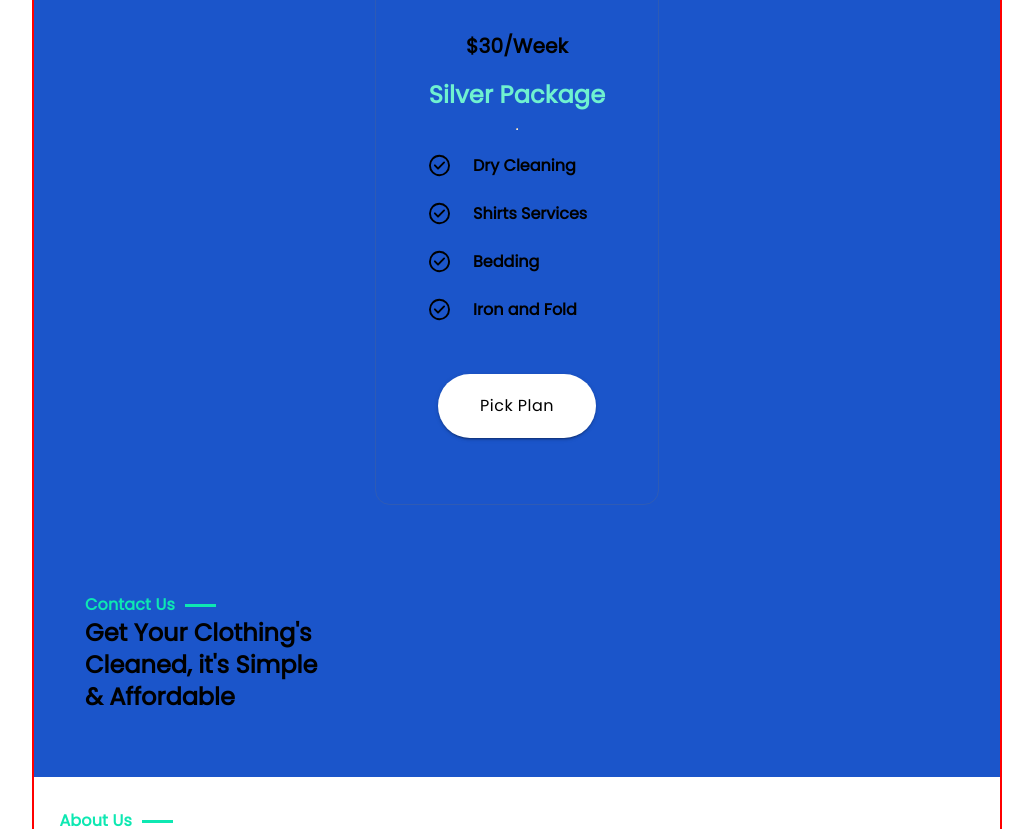
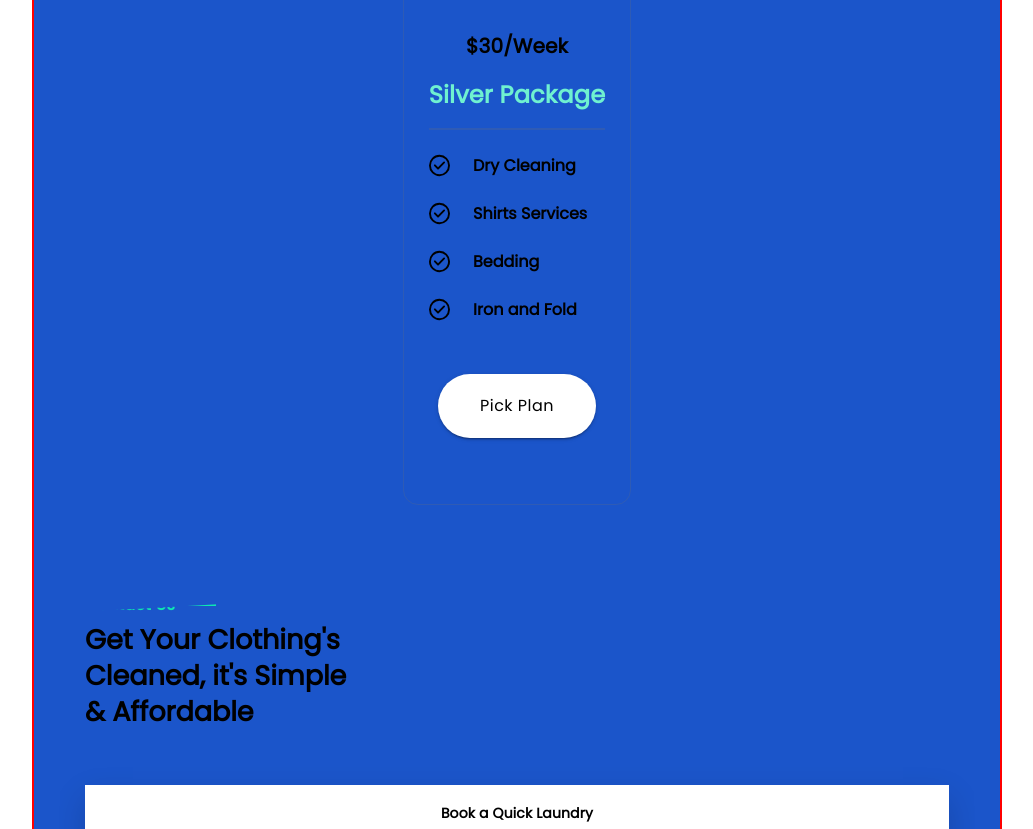
Before and after one commit to georgebsmith-tech/swags-client, a Next.js app: page / in a window 1280 px wide. Shown: the part 8880-9709 px from the top of the page, without its empty margins (123-1156 px from the left). Built offline with nearby package versions, Linux system fonts and the light colour scheme.

Commit message:
completed contact us section

```diff
--- a/src/components/contact_us/contactUs.jsx
+++ b/src/components/contact_us/contactUs.jsx
@@ -1,16 +1,128 @@
 import React from "react";
 import SectionHeader from "../section_header/section_header";
-import { Typography } from "@mui/material";
+import { FormGroup, Typography, OutlinedInput, Button } from "@mui/material";
+import styles from "./contactUs.module.css";
+import { FormControl } from "@mui/material";
+import { FormLabel } from "@mui/material";
+import { Input } from "@mui/material";
+import { InputLabel } from "@mui/material";
+import { FormHelperText, TextField } from "@mui/material";
+import styled from "@emotion/styled";
+
+const CssTextField = styled(TextField)({
+  "& label.Mui-focused": {
+    color: "green",
+  },
+  "& .MuiInput-underline:after": {
+    borderBottomColor: "green",
+  },
+  "& .MuiOutlinedInput-root": {
+    "& fieldset": {
+      borderColor: "red",
+    },
+    "&:hover fieldset": {
+      borderColor: "yellow",
+    },
+    "&.Mui-focused fieldset": {
+      borderColor: "green",
+    },
+  },
+});
 
 const ContactUs = () => {
   return (
-    <div>
+    <div className={styles.parent}>
       <SectionHeader title="Contact Us" />
-      <Typography fontFamily="Poppins" fontWeight="bold" variant="h5">
+      <Typography
+        fontFamily="Poppins"
+        fontSize="27px"
+        fontWeight="bold"
+        variant="h5"
+        mt="5px"
+      >
         Get Your Clothing's <br />
         Cleaned, it's Simple
         <br /> & Affordable
       </Typography>
+      <form className={styles.forms} action="#">
+        <FormLabel
+          sx={{
+            fontFamily: "Poppins",
+            fontWeight: "bold",
+            textAlign: "center",
+            color: "black",
+            fontSize: "14px",
+            marginBottom: "38px",
+          }}
+        >
+          Book a Quick Laundry
+        </FormLabel>
+        <FormGroup>
+          <FormGroup row>
+            <FormControl
+              sx={{
+                margin: "auto",
+                width: "48%",
+              }}
+            >
+              <TextField
+                id="demo-helper-text-misaligned-no-helper"
+                label="Your Name"
+                size="small"
+                margin="normal"
+              />
+            </FormControl>
+            <FormControl
+              sx={{
+                margin: "auto",
+                width: "48%",
+              }}
+            >
+              <TextField
+                id="demo-helper-text-misaligned-no-helper"
+                label="Phone Number"
+                type="number"
+                size="small"
+                margin="normal"
+              />
+            </FormControl>
+          </FormGroup>
+          <FormControl
+            sx={{
+              margin: "auto",
+              width: "100%",
+            }}
+          >
+            <TextField
+              id="demo-helper-text-misaligned-no-helper"
+              label="Enter Your Pickup Address"
+              //   fullWidth
+              size="small"
+              margin="normal"
+            />
+          </FormControl>
+          <FormControl>
+            <Button
+              type="submit"
+              variant="contained"
+              mb="106px"
+              sx={{
+                backgroundColor: "#000000",
+                color: "whitesmoke",
+                fontFamily: "Poppins",
+                fontSize: "12px",
+                textTransform: "capitalize",
+                marginTop: "106px",
+                marginBottom: "56px",
+              }}
+            >
+              Proceed
+            </Button>
+          </FormControl>
+
+          {/* <CssTextField label="Custom CSS" id="custom-css-outlined-input" /> */}
+        </FormGroup>
+      </form>
     </div>
   );
 };
--- a/src/components/contact_us/contactUs.module.css
+++ b/src/components/contact_us/contactUs.module.css
@@ -0,0 +1,9 @@
+.forms {
+    background: #FFFFFF 0% 0% no-repeat padding-box;
+    box-shadow: 0px 13px 31px #00000029;
+    padding: 18px 25px;
+    padding-bottom: 0;
+    margin-top: 55px;
+    display: flex;
+    flex-direction: column;
+}
--- a/src/components/how_work/howWork.module.css
+++ b/src/components/how_work/howWork.module.css
@@ -2,7 +2,7 @@
     display: flex;
     flex-direction: column;
     align-items: center;
-    background-color: #DDE5F7;
+    /* background-color: #DDE5F7; */
     padding-top: 128px;
     /* -webkit-clip-path: polygon(0 0, 100% 6%, 100% 100%, 0% 100%);
     clip-path: polygon(0 0, 100% 6%, 100% 100%, 0% 100%); */
--- a/src/components/pricing/pricing.jsx
+++ b/src/components/pricing/pricing.jsx
@@ -22,17 +22,20 @@ const Pricing = () => {
       </Typography>
       <div className={styles.tabs}>
         <TabContext value={value}>
-          <Box sx={{ border: 1, borderColor: "#0FD7B5" }}>
+          <Box sx={{ border: 1, borderColor: "#0FD7B5", width: "100%" }}>
             <TabList
               onChange={handleChange}
               aria-label="lab API tabs example"
               variant="fullWidth"
+              visibleScrollbar="true"
+              sx={{ padding: "0", margin: "0" }}
             >
               <Tab label="Weekly" value="1" />
               <Tab label="Monthly" value="2" />
               <Tab label="Yearly" value="3" />
             </TabList>
           </Box>
+
           <TabPanel value="1">
             <PricingCard
               title="$30/Week"
--- a/src/components/pricing/pricing.module.css
+++ b/src/components/pricing/pricing.module.css
@@ -12,7 +12,9 @@
 
 }
 
-.MuiTabs-indicator {
-    background-color: #0FD7B5;
-    color: white;
+.tabs {
+    display: flex;
+    flex-direction: column;
+    justify-content: center;
+    align-items: center;
 }
--- a/src/components/pricing_card/index.jsx
+++ b/src/components/pricing_card/index.jsx
@@ -3,6 +3,7 @@ import { Typography } from "@mui/material";
 import SectionHeader from "../section_header/section_header";
 import styles from "./index.module.css";
 import CustomBtn from "../customBtn/customBtn";
+import Container from "../container";
 
 export const PricingCard = ({ title, subtitle, content, image }) => {
   return (
@@ -28,7 +29,9 @@ export const PricingCard = ({ title, subtitle, content, image }) => {
       >
         {subtitle || "Silver Package"}
       </Typography>
-      <hr />
+      <div
+        style={{ background: "#7070703B", height: "1.5px", width: "100%" }}
+      />
       <div className={styles.contents}>
         {content.map((item, id) => (
           <Typography
--- a/src/components/pricing_card/index.module.css
+++ b/src/components/pricing_card/index.module.css
@@ -3,8 +3,8 @@
     flex-direction: column;
     justify-content: center;
     align-items: center;
-    padding: 0 52.3px;
-    /* padding: 0 25px; */
+    /* padding: 0 52.3px; */
+    padding: 0 25px;
     border: 1px solid #7070703B;
     border-radius: 15px;
 
--- a/src/pages/landing/index.jsx
+++ b/src/pages/landing/index.jsx
@@ -42,7 +42,13 @@ const Landing = () => {
       <Container>
         <Pricing />
       </Container>
-      <Container>
+      <Container
+        style={{
+          background: "#DDE5F7",
+          clipPath: "polygon(0 8%, 100% 0, 100% 100%, 0% 100%)",
+          WebkitClipPath: "polygon(0 8%, 100% 0, 100% 100%, 0% 100%)",
+        }}
+      >
         <ContactUs />
       </Container>
     </>
--- a/src/styles/globals.css
+++ b/src/styles/globals.css
@@ -31,3 +31,9 @@ ul {
   color: #fff !important;
   background: #0FD7B5;
 }
+
+/* for form text field */
+.css-1n4twyu-MuiInputBase-input-MuiOutlinedInput-input {
+  /* font-size: 11px; */
+  color: #6E6E6E;
+}
```
